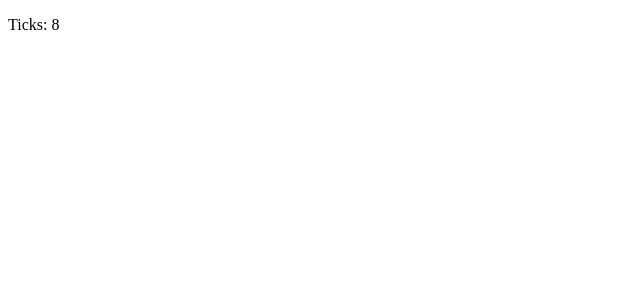
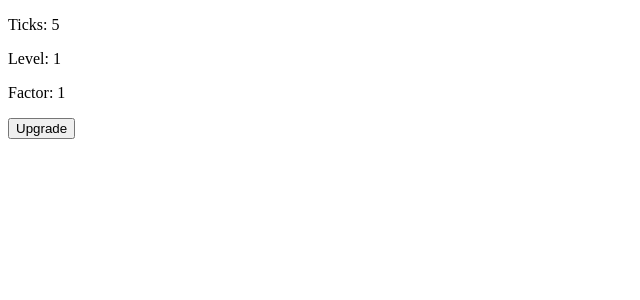
Before and after one commit to ricardojoaomestre/idle-game, a React (Create React App) app: page / in a window 1280 px wide. Shown: the top 300 px of the page, without its empty margins (0-640 px from the left). Built offline with nearby package versions, Linux system fonts and the light colour scheme.

Commit message:
add generator concept

```diff
--- /dev/null
+++ b/src/components/DisplayGenerator.js
@@ -0,0 +1,15 @@
+import React from "react";
+
+const DisplayGenerator = ({ info, onUpgrade }) => {
+  const { level, factor } = info;
+
+  return (
+    <div>
+      <p>Level: {level}</p>
+      <p>Factor: {factor}</p>
+      <button onClick={onUpgrade}>Upgrade</button>
+    </div>
+  );
+};
+
+export default DisplayGenerator;
--- a/src/components/Engine.js
+++ b/src/components/Engine.js
@@ -2,15 +2,19 @@ import React, { useReducer, useEffect } from "react";
 import { UPDATE_SPEED } from "../constants";
 import DisplayData from "./DisplayData";
 import { tick } from "../reducers/engine";
+import DisplayGenerator from "./DisplayGenerator";
 
 const Engine = () => {
   const initialState = {
     ticks: 0,
-    factor: 1,
+    generator: {
+      level: 1,
+      factor: 1,
+    },
   };
 
   const [state, dispatch] = useReducer(tick, initialState);
-  const { ticks } = state;
+  const { ticks, generator } = state;
 
   useEffect(() => {
     const ticker = setInterval(() => {
@@ -19,7 +23,17 @@ const Engine = () => {
     return () => clearInterval(ticker);
   }, []);
 
-  return <DisplayData ticks={ticks} />;
+  if (!state?.generator) return <p>loading...</p>;
+
+  return (
+    <>
+      <DisplayData ticks={ticks} />
+      <DisplayGenerator
+        info={generator}
+        onUpgrade={() => dispatch({ type: "upgrade" })}
+      />
+    </>
+  );
 };
 
 export default Engine;
--- a/src/reducers/engine.js
+++ b/src/reducers/engine.js
@@ -1,16 +1,23 @@
 import { UPDATE_SPEED } from "../constants";
 
 export const tick = (state, action) => {
+  const { generator, ticks } = state;
+
   switch (action.type) {
     case "increment":
       return {
         ...state,
-        ticks: state.ticks + state.factor / (1000 / UPDATE_SPEED),
+        ticks: ticks + generator.factor / (1000 / UPDATE_SPEED),
       };
     case "upgrade":
-      const updFactor = state.factor + 1;
-      const updTicks = state.ticks - 10;
-      return { ...state, ticks: updTicks, factor: updFactor };
+      const updLevel = generator.level + 1;
+      const updFactor = generator.factor + 1;
+      const updTicks = ticks - 10;
+      return {
+        ...state,
+        ticks: updTicks,
+        generator: { level: updLevel, factor: updFactor },
+      };
     default:
       throw new Error("Action not available");
   }
```
